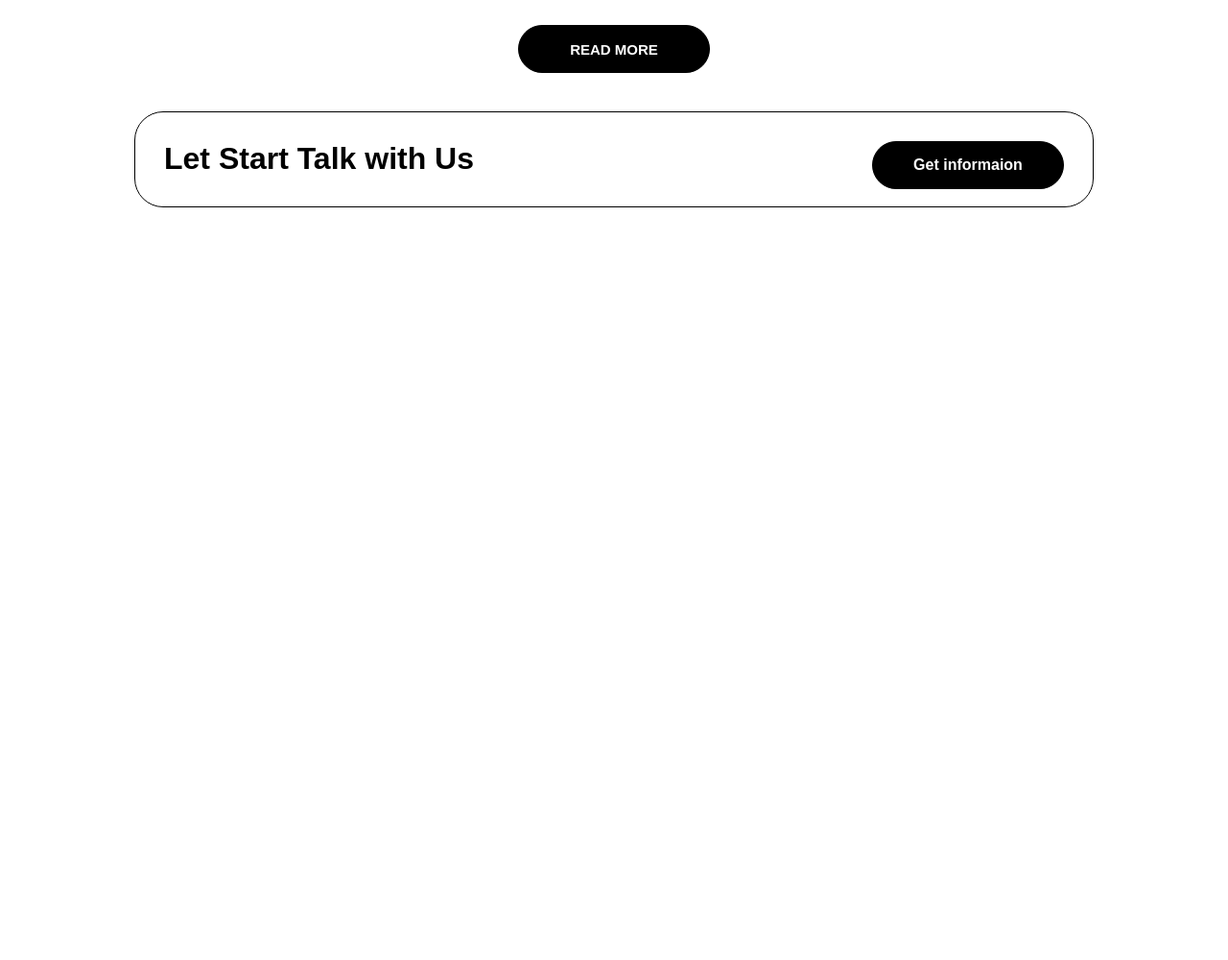
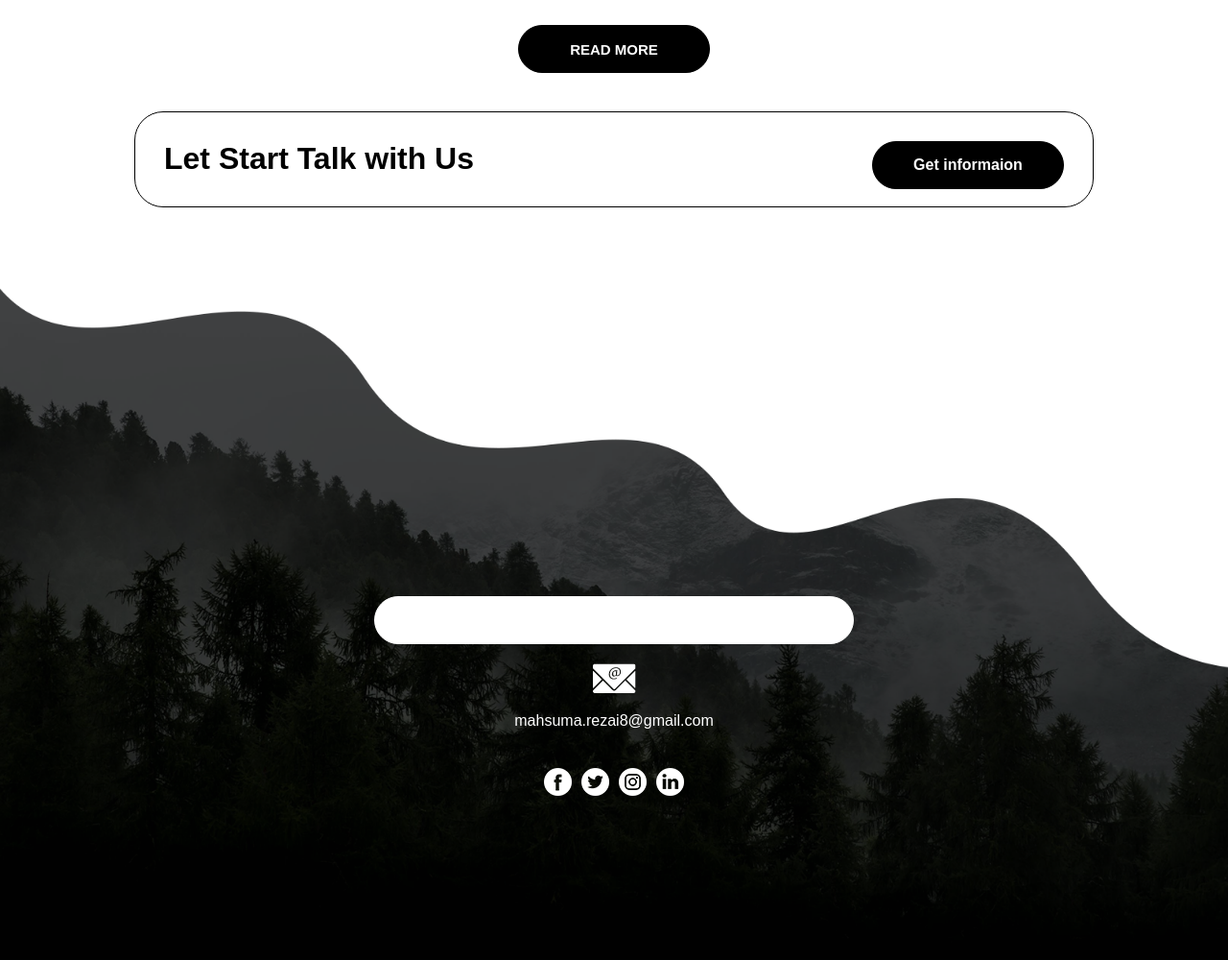
Before and after one commit to MahsumaRezai/Adventure, a website: page index.html in a window 1280 px wide. Shown: the part 3750-4750 px from the top of the page at 96% size. Before the commit the page ends 4050 px from the top, so only its background shows below. Drawn offline with Linux system fonts and the light colour scheme.

Commit message:
end of footer

```diff
--- a/index.html
+++ b/index.html
@@ -129,7 +129,35 @@
         </div>
     </div>
 
-<!-- end of section-->
+    <!-- end of section-->
+    <!-- footer section-->
+    <footer>
+        <div class="footer">
+            <div class="content-footer">
+                <div class="footer-input">
+                    <input type="text" class="footer-input__inp">
+                </div>
+
+            </div>
+            <!-- img-->
+            <div class="footer-email">
+                <img src="./image/mail-icon.png" alt="">
+                <a class="footer-email__link" href="#">mahsuma.rezai8@gmail.com</a>
+            </div>
+            <!--end of img-->
+            <!--icon coumation-->
+            <div class="coumation-icon">
+                <img src="./image/fb-icon.png" alt="">
+                <img src="./image/twitter-icon.png" alt="">
+                <img src="./image/instagram-icon.png" alt="">
+                <img src="./image/linkedin-icon.png" alt="">
+            </div>
+            <!---->
+        </div>
+        <!--footer bar section-->
+
+    </footer>
+    <!-- end of footer section-->
 
 
 
--- a/scss/main.scss
+++ b/scss/main.scss
@@ -375,3 +375,70 @@
 
     }
 }
+// footer section
+.footer {
+    height: 700px;
+    width: 100%;
+    background-image: url(../image/footer-bg.png);
+    background-repeat: no-repeat;
+    background-size: cover;
+    display: flex;
+    flex-direction: column;
+    justify-items: center;
+    justify-content: center;
+
+
+}
+.content-footer {
+    display: flex;
+    flex-direction: column;
+    justify-items: center;
+    justify-content: center;
+    margin: 0% auto;
+    gap: 50px;
+    padding-top: 150px;
+
+
+
+}
+
+.footer-bar{
+    width: 100%;
+    height: 80px;
+    background-color: #343a40
+
+}
+.footer-input {
+    &__inp {
+        width: 500px;
+        height: 50px;
+        background: #ffffff;
+        border:  1px solid white;
+        border-radius: 50px;
+
+    }
+}
+.footer-email {
+    display: flex;
+    justify-content: center;
+    align-items: center;
+    padding-top: 20px;
+    flex-direction: column;
+    gap: 20px;
+    &__link {
+        color: #ffffff;
+        font-size: 16px;
+        font-family: sans-serif;
+        text-decoration: none;
+
+    }
+}
+.coumation-icon {
+    display: flex;
+    flex-direction: row;
+    justify-content: center;
+    align-items: center;
+    gap: 10px;
+    padding-top: 40px;
+
+}
```
Also changed, not shown: css/style.css.
